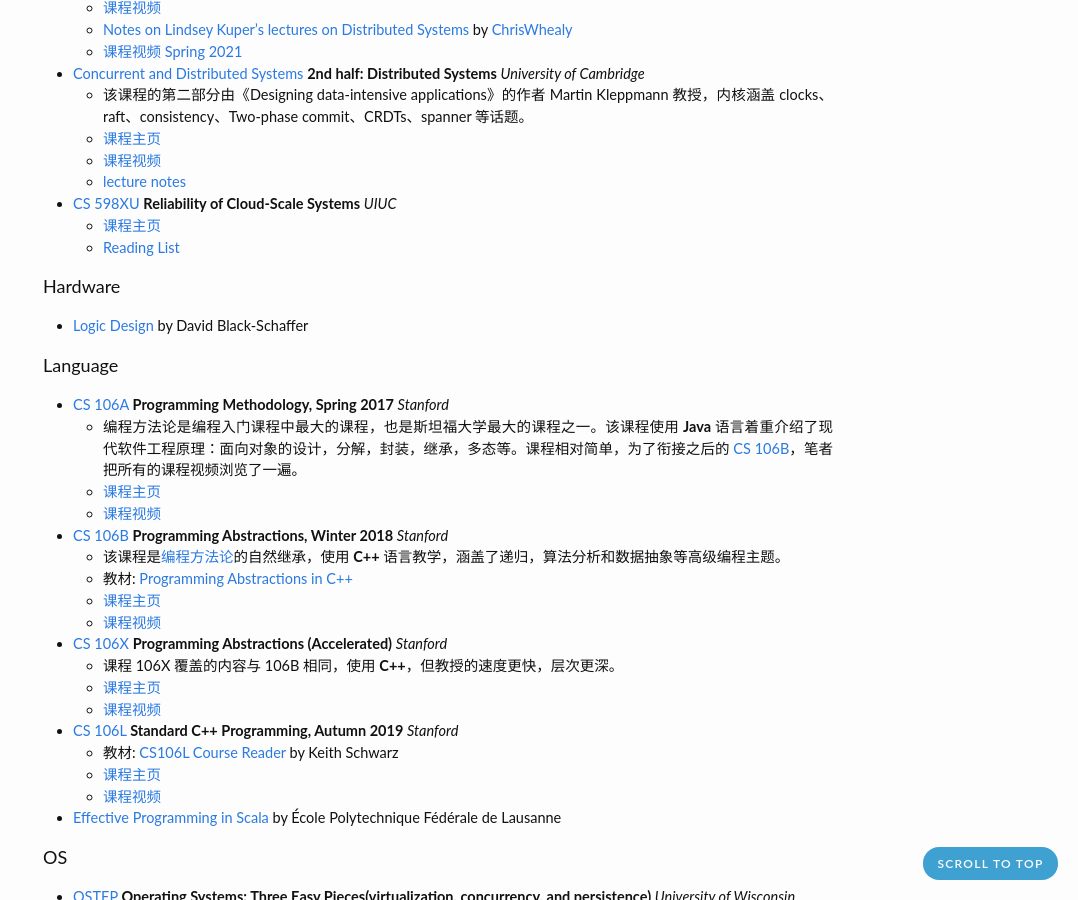
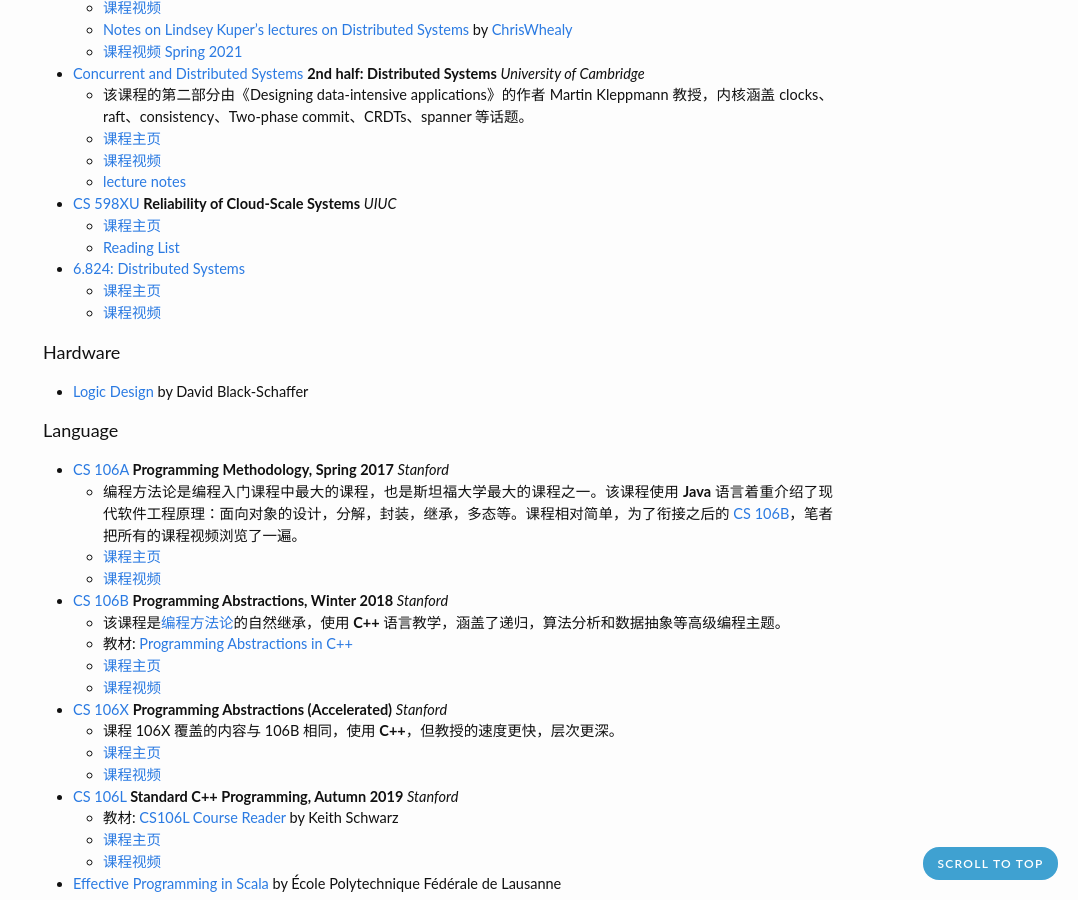
Before and after one commit to zhjwpku/zhjwpku.github.io, a Jekyll site: the page built from _posts/2018-09-16-awesome-cs-courses.md, in a window 1280 px wide and 900 px high, scrolled down 2505 px. Shown: the whole window, without its empty margins (202-1280 px from the left). Built offline with Jekyll 4.4.1, drawn with Linux system fonts in a browser that asks for light colours; comment, search, counter and statistics services are not loaded.

Commit message:
6.824: Distributed Systems
Signed-off-by: Zhao Junwang <zhjwpku@gmail.com>

```diff
--- a/_posts/2018-09-16-awesome-cs-courses.md
+++ b/_posts/2018-09-16-awesome-cs-courses.md
@@ -127,6 +127,9 @@
 - [CS 598XU][cs598xu] **Reliability of Cloud-Scale Systems** *UIUC*
   - [课程主页][cs598xu]
   - [Reading List][cs598xu-reading-list]
+- [6.824: Distributed Systems][6284]
+  - [课程主页](http://nil.lcs.mit.edu/6.824/2020/schedule.html)
+  - [课程视频](https://www.youtube.com/playlist?list=PLrw6a1wE39_tb2fErI4-WkMbsvGQk9_UB)
 
 #### Hardware
 
```
Also changed, not shown: other parts of _posts/2018-09-16-awesome-cs-courses.md (+1 -0 lines).
